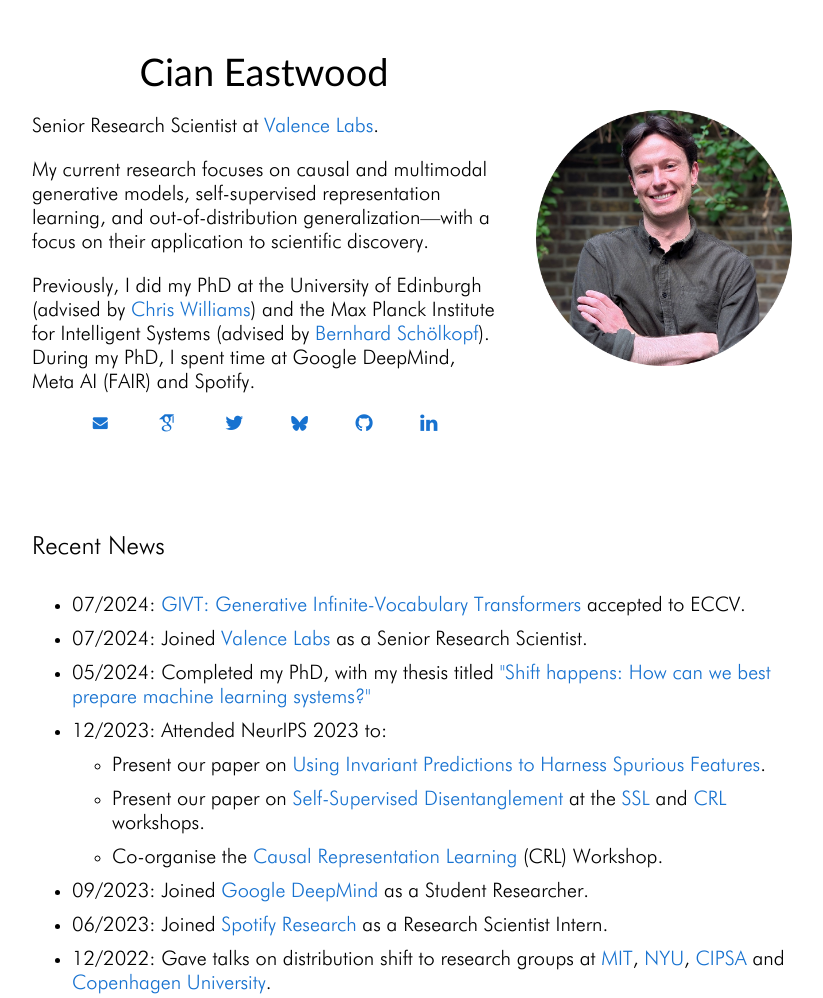
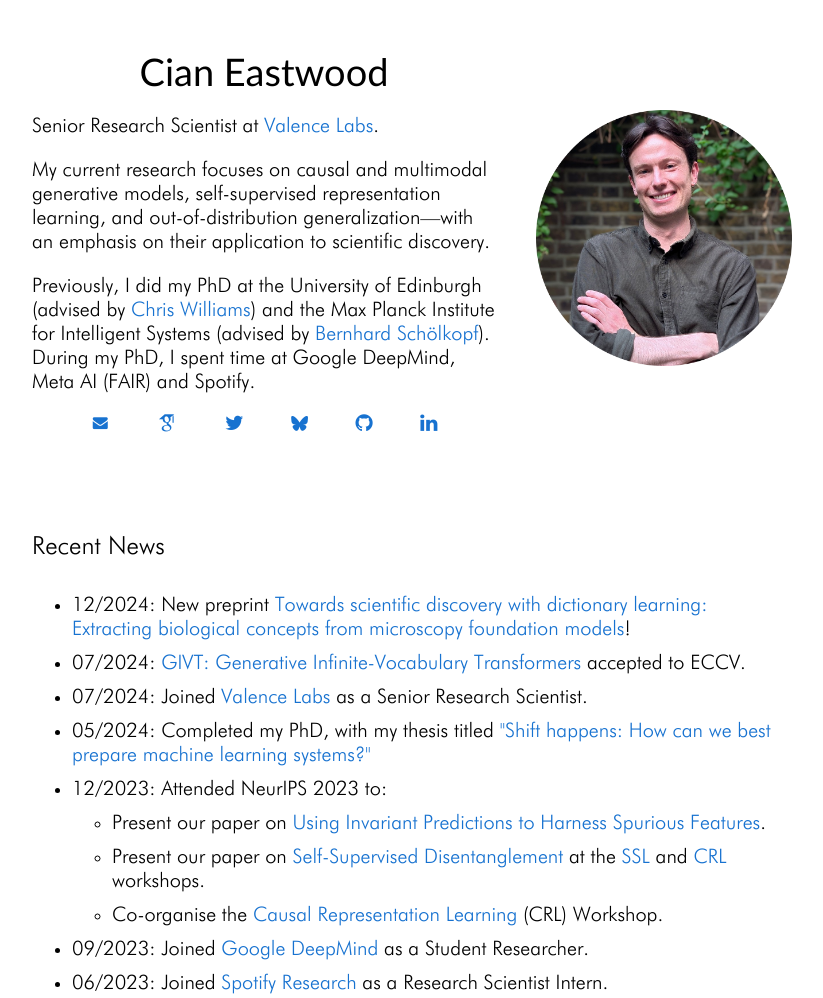
Before and after one commit to cianeastwood/cianeastwood.github.io, a plain HTML site: page index.html in a window 1280 px wide. Shown: the top 998 px of the page, without its empty margins (228-1051 px from the left). Drawn offline with Linux system fonts and the light colour scheme; files whose address does not match are found by name.

Commit message:
preprint

```diff
--- a/index.html
+++ b/index.html
@@ -29,7 +29,7 @@
                 Senior Research Scientist at <a href="https://www.valencelabs.com/">Valence Labs</a>.
               </p>
               <p>
-                My current research focuses on causal and multimodal generative models, self-supervised representation learning, and out-of-distribution generalization—with a focus on their application to scientific discovery.
+                My current research focuses on causal and multimodal generative models, self-supervised representation learning, and out-of-distribution generalization—with an emphasis on their application to scientific discovery.
               </p>
               <p>
                 Previously, I did my PhD at the University of Edinburgh (advised by <a href="https://homepages.inf.ed.ac.uk/ckiw/">Chris Williams</a>)
@@ -66,6 +66,7 @@
           <tr>
           <td style="padding:20px; padding-top:0px; padding-bottom:10px; width:100%; vertical-align:middle">
             <ul>
+              <li>12/2024: New preprint <a href="https://arxiv.org/abs/2412.16247">Towards scientific discovery with dictionary learning: Extracting biological concepts from microscopy foundation models</a>!</li>
               <li>07/2024: <a href="https://arxiv.org/abs/2312.02116">GIVT: Generative Infinite-Vocabulary Transformers</a> accepted to ECCV.</li>
               <li>07/2024: Joined <a href="https://www.valencelabs.com/">Valence Labs</a> as a Senior Research Scientist.</li>
               <li>05/2024: Completed my PhD, with my thesis titled <a href="https://era.ed.ac.uk/handle/1842/41628">"Shift happens: How can we best prepare machine learning systems?"</a></li>
```
